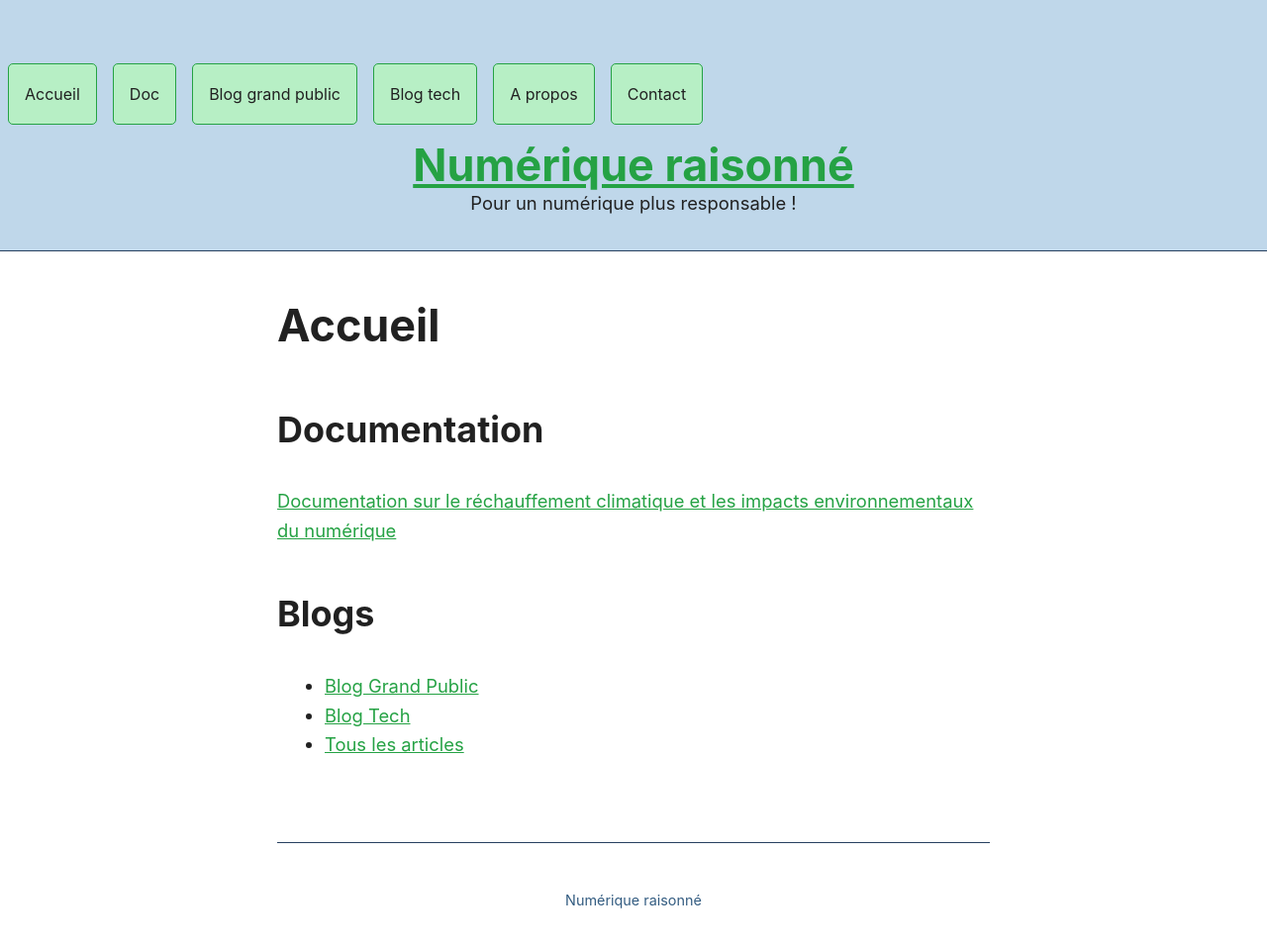
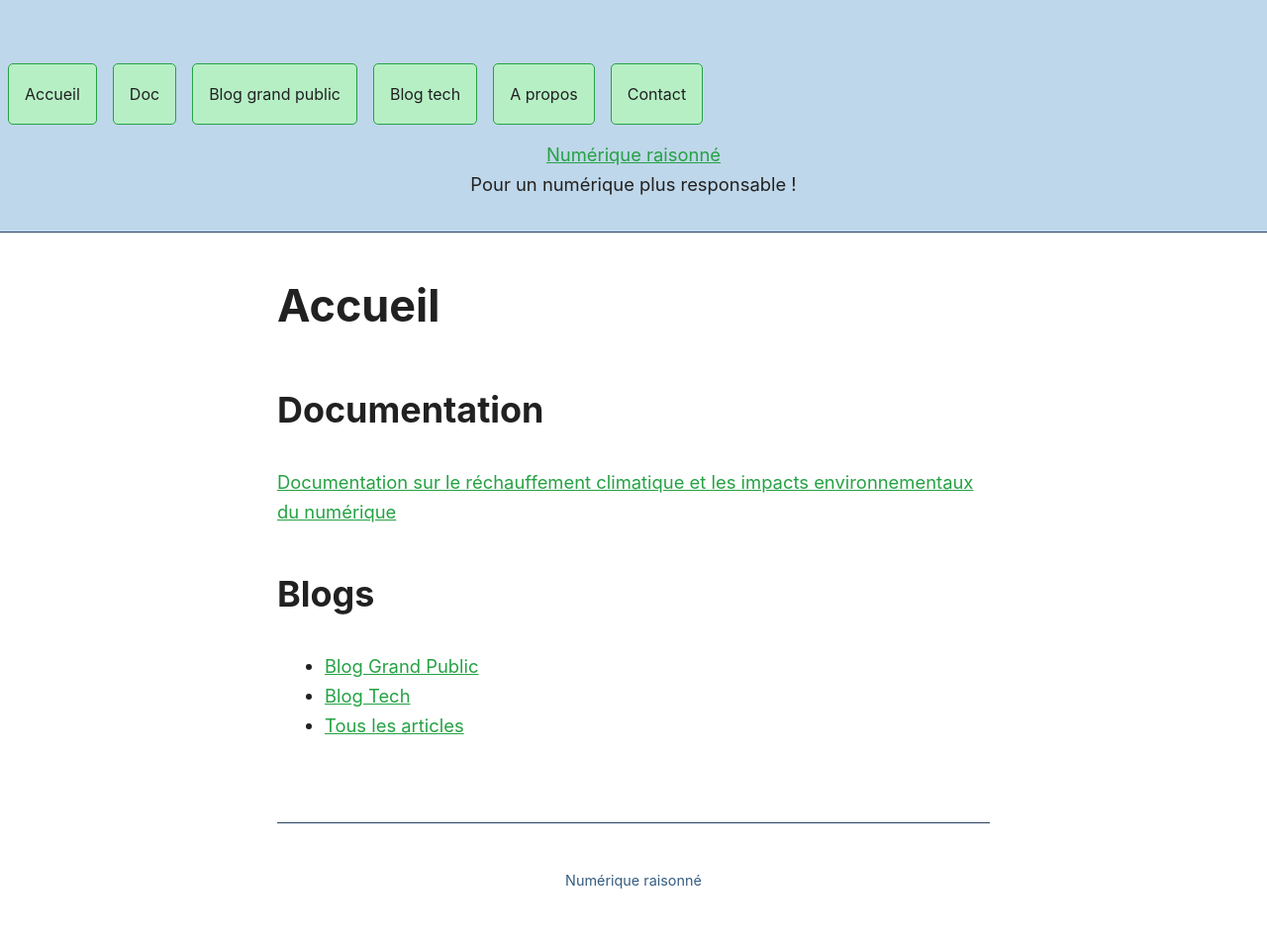
Before and after one commit to Slandais/slandais.github.io, a Jekyll site: the page built from index.md, in a window 1280 px wide and 960 px high. Shown: the top 957 px of the window at 99% size. Built offline with Jekyll 4.4.1, drawn with Linux system fonts in a browser that asks for light colours.

Commit message:
Update default.html

```diff
--- a/_layouts/default.html
+++ b/_layouts/default.html
@@ -1,7 +1,7 @@
 ---
 layout: compress
 ---
-<html>
+<html lang="fr">
   <head>
     <meta charset="utf-8">
     <meta name="viewport" content="width=device-width, initial-scale=1.0" />
@@ -20,7 +20,7 @@
   <body>
       <header>
         {% include navigation.html %}
-        <h1><a href="/">Numérique raisonné</a></h1>
+        <a href="/">Numérique raisonné</a>
         <p>Pour un numérique plus responsable !</p>
     </header>
       <main>
```
